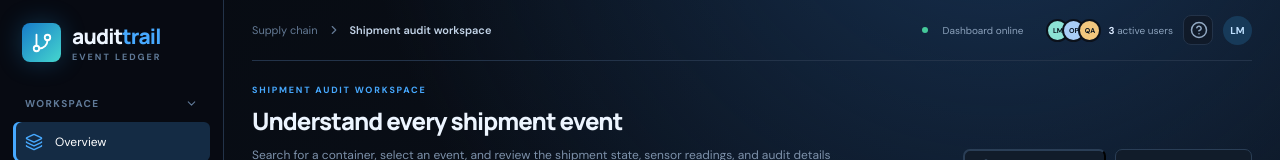
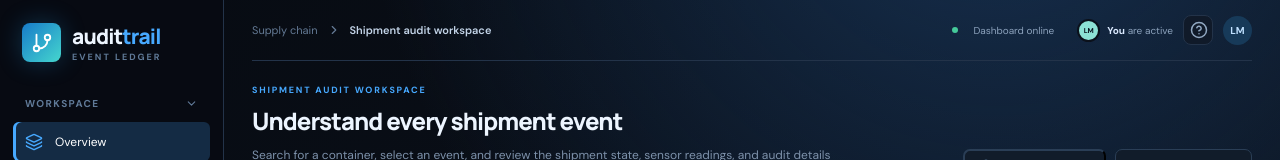
Before and after one commit to tejasvi-gautam/audit-trail, a React (Vite) app in the folder frontend/: page / in a window 1280 px wide. Shown: the top 160 px of the page. Built offline with nearby package versions, Linux system fonts and the light colour scheme.

Commit message:
Replace fabricated user count with active status

```diff
--- a/frontend/src/App.css
+++ b/frontend/src/App.css
@@ -315,8 +315,6 @@ a {
 }
 
 .user-avatar-one { background: #8de2d5; }
-.user-avatar-two { background: #a9cdf5; }
-.user-avatar-three { background: #f2c77e; }
 
 .icon-button {
   width: 30px;
--- a/frontend/src/App.jsx
+++ b/frontend/src/App.jsx
@@ -306,13 +306,11 @@ function App() {
           <div className="topbar-right">
             <span className="live-dot" />
             <span className="live-label">Dashboard online</span>
-            <div className="active-users" aria-label="3 users are currently using the dashboard">
+            <div className="active-users" aria-label="You are currently active in the dashboard">
               <div className="user-stack" aria-hidden="true">
                 <span className="user-avatar user-avatar-one">LM</span>
-                <span className="user-avatar user-avatar-two">OP</span>
-                <span className="user-avatar user-avatar-three">QA</span>
               </div>
-              <span><strong>3</strong> active users</span>
+              <span><strong>You</strong> are active</span>
             </div>
             <button className="icon-button" aria-label="Help">
               <CircleHelp size={18} />
```
